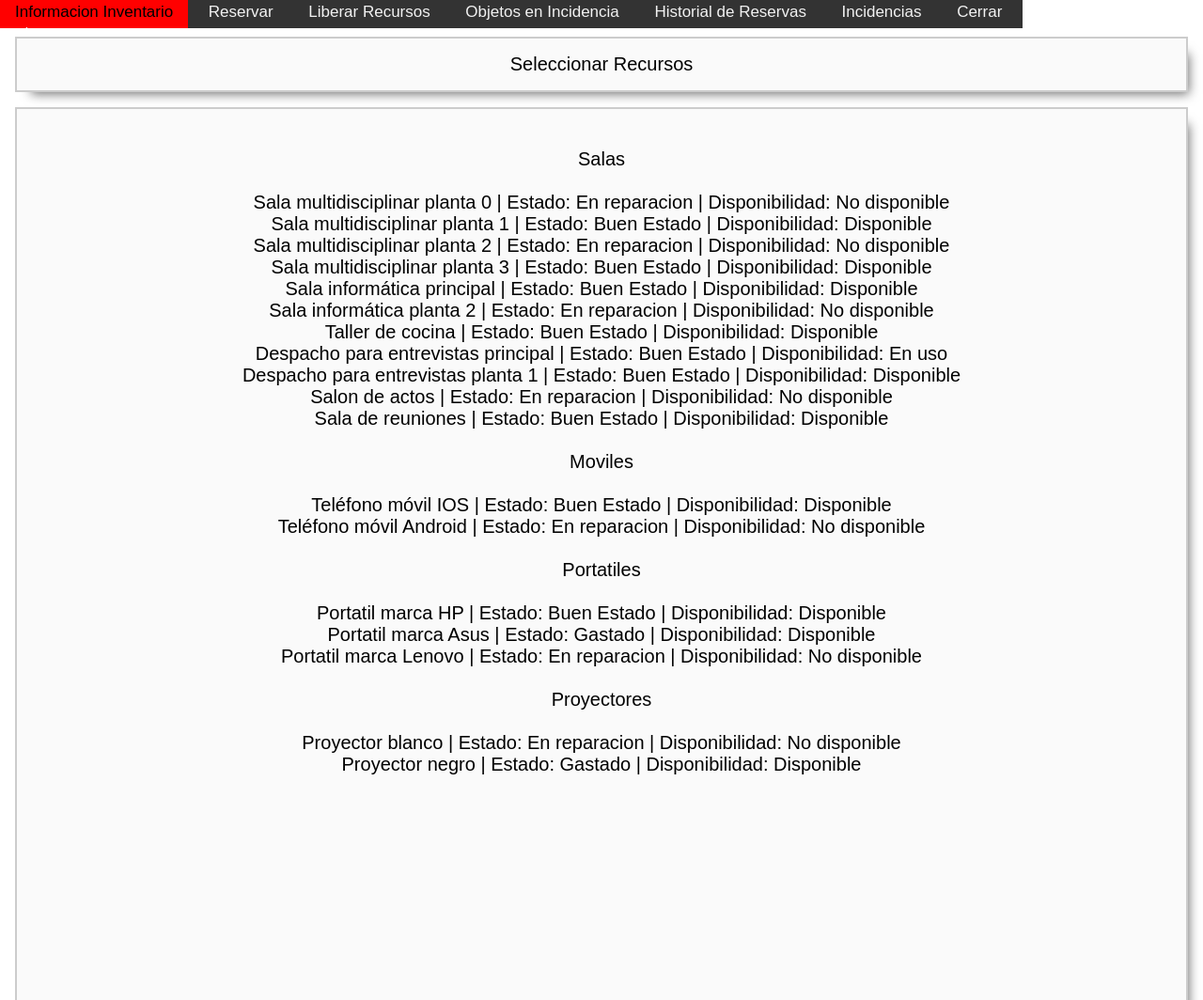
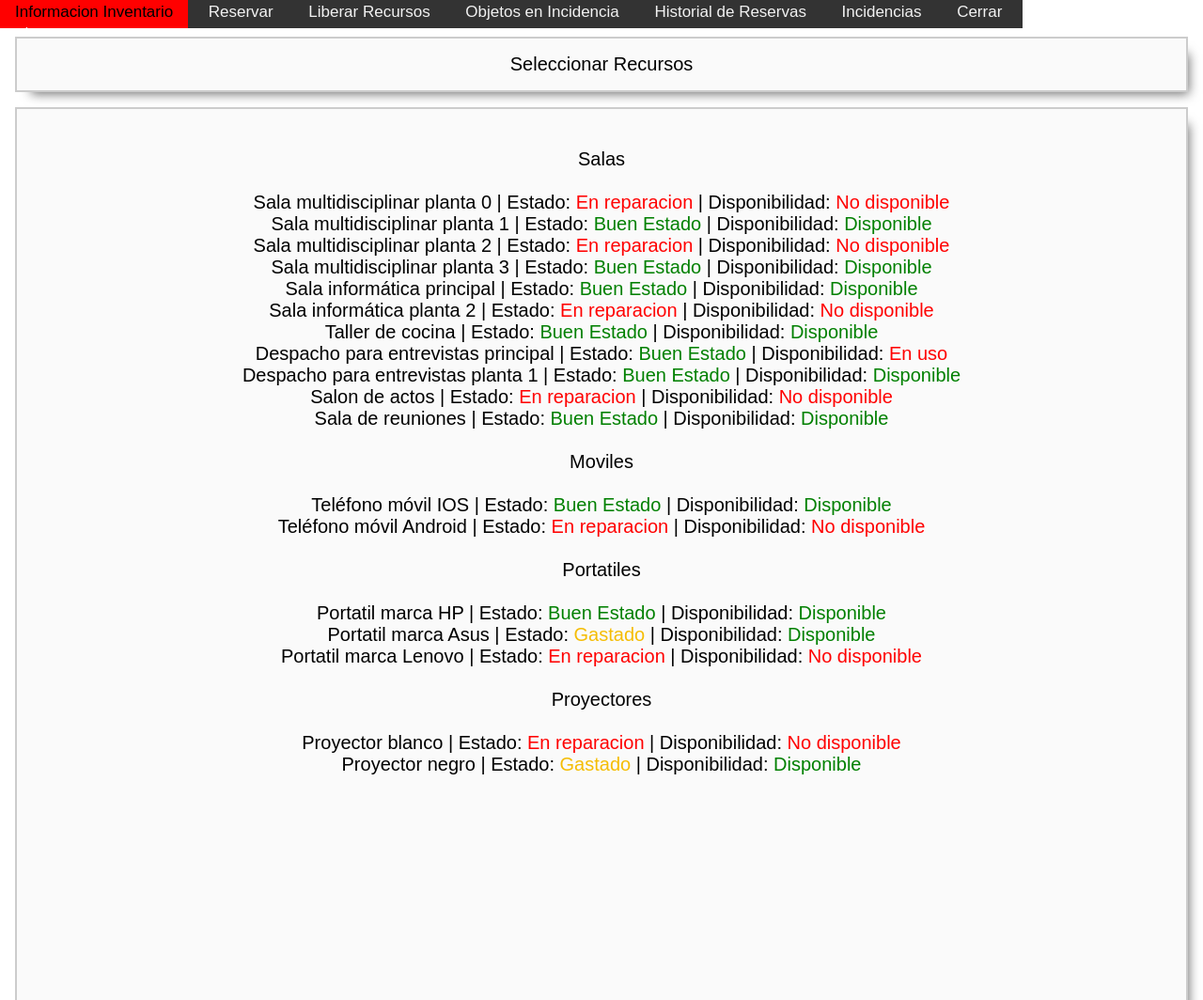
Before and after one commit to danielsnchezesc/Proyecto01_Casal, a PHP site: page /Proyeto1/index.php in a window 1280 px wide. Shown: the top 1064 px of the page at 94% size. Run offline with PHP 8.4, Linux system fonts and the light colour scheme; the visitor is signed in with stand-in values (Sample User, id 1); data comes from the database, SQL or seed files in the repository.

Commit message:
añadir colores

```diff
--- a/Proyeto1/estilos.css
+++ b/Proyeto1/estilos.css
@@ -219,3 +219,15 @@ body {
   border: 2px solid #ccc;
   border-radius: 5px;
 }
+
+.green{
+  color: green;
+}
+
+.red{
+  color: red;
+}
+
+.yellow{
+  color: #f5bd05;
+}
```
